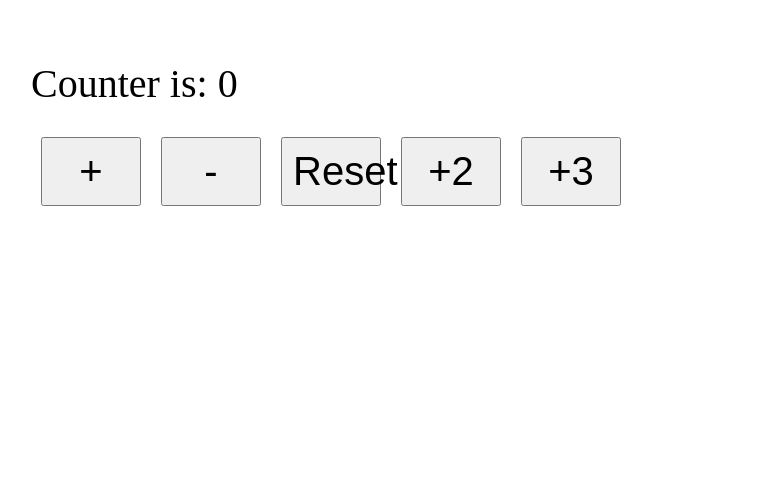
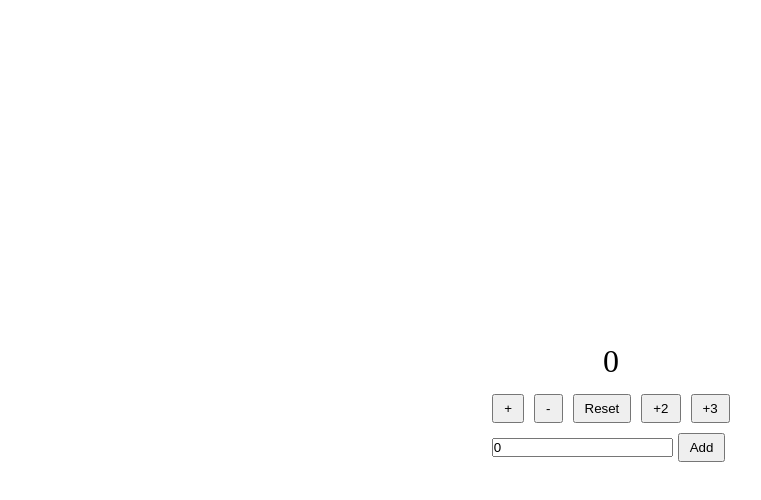
Before and after one commit to ol3gatron/redux-toolkit, a React (Vite) app: page / in a window 1280 px wide. Shown: the top 500 px of the page, without its empty margins (29-790 px from the left). Built offline with nearby package versions, Linux system fonts and the light colour scheme.

Commit message:
added increaseByAmount action to counter slice

```diff
--- a/src/App.css
+++ b/src/App.css
@@ -1,11 +1,33 @@
 * {
-  padding: 10px;
+  padding: 0px;
   margin: 0;
   box-sizing: border-box;
-  font-size: 40px;
+}
+
+main {
+  width: 100%;
+  height: 100vh;
+  display: flex;
+  justify-content: center;
+  align-items: center;
+}
+
+.counter {
+  display: flex;
+  flex-direction: column;
+  align-items: center;
+}
+
+.counter--number {
+  font-size: 32px;
+  padding: 14px;
 }
 
 button {
-  width: 100px;
+  padding: 5px 10px;
+  margin: 0 5px;
+}
+
+.input {
   margin: 10px;
 }
--- a/src/App.jsx
+++ b/src/App.jsx
@@ -3,9 +3,9 @@ import Counter from './features/counter/Counter'
 
 const App = () => {
   return (
-    <div>
+    <main>
       <Counter />
-    </div>
+    </main>
   )
 }
 export default App
--- a/src/features/counter/Counter.jsx
+++ b/src/features/counter/Counter.jsx
@@ -1,19 +1,42 @@
+import { useState } from "react"
 import { useSelector, useDispatch } from "react-redux"
 import { increment, decrement, reset, increaseByAmount } from "./counterSlice"
 
 const Counter = () => {
+  const [amount, setAmount] = useState(0)
+
   const count = useSelector((state) => state.counter.count)
   const dispatch = useDispatch()
 
+  const addNumber = Number(amount) || 0
+
+  const handleSubmit = (e) => {
+    e.preventDefault()
+
+    dispatch(increaseByAmount(addNumber))
+  }
+
+  const handleReset = () => {
+    setAmount(0)
+
+    dispatch(reset())
+  }
+
   return (
-    <div>
-      <p>Counter is: {count}</p>
+    <div className="counter">
+      <p className="counter--number">{count}</p>
       <div>
         <button onClick={() => dispatch(increment())}>+</button>
         <button onClick={() => dispatch(decrement())}>-</button>
-        <button onClick={() => dispatch(reset())}>Reset</button>
+        <button onClick={handleReset}>Reset</button>
         <button onClick={() => dispatch(increaseByAmount(2))}>+2</button>
         <button onClick={() => dispatch(increaseByAmount(3))}>+3</button>
+      </div>
+      <div className="input">
+        <form onSubmit={handleSubmit}>
+          <input type="text" name="amount" value={amount} onChange={(e) => setAmount(e.target.value)}/>
+          <button>Add</button>
+        </form>
       </div>
     </div>
   )
```
